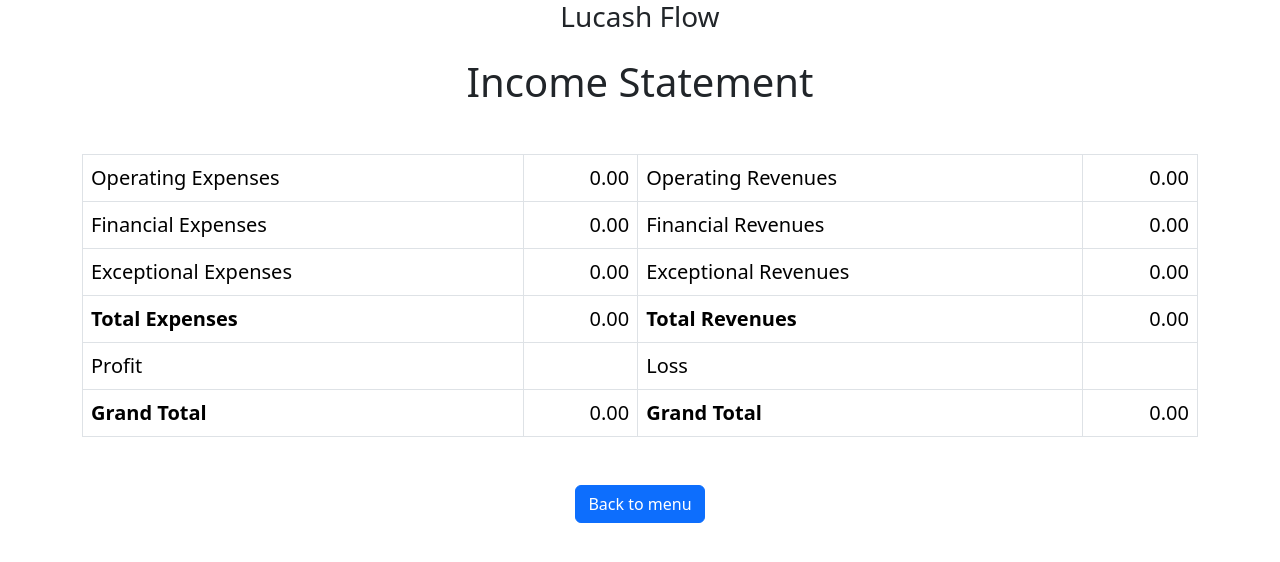
After one commit to Susu29/Lucash_Flow, a Django app: page /accounting/income_statement/ in a window 1280 px wide. The commit adds this page. Shown: the top 562 px of the page. Run offline with Django 5.2, Linux system fonts and the light colour scheme; parts of the project's set-up code (start-up, migrations or seed data) failed here and were passed over; some libraries are stand-ins or nearby versions.

Commit message:
Various improvements, income statement module ready

```diff
--- a/djangolucash/accounting/forms.py
+++ b/djangolucash/accounting/forms.py
@@ -51,6 +51,9 @@ class TransactionsHeaderForm(ModelForm):
     class Meta:
         model = TransactionHeader
         fields = "__all__"
+        help_texts = {
+            "date" : "Format - DD/MM/YYYY"
+        }
 
 class TransactionBaseInLineFormSet(BaseInlineFormSet):
     def clean(self):
--- /dev/null
+++ b/djangolucash/accounting/static/accounting/css/style.css
@@ -0,0 +1,7 @@
+.major_txt {
+    font-weight: bold;
+}
+
+.numbers {
+    text-align: right;
+}
--- a/djangolucash/accounting/templates/accounting/balance.html
+++ b/djangolucash/accounting/templates/accounting/balance.html
@@ -33,6 +33,7 @@
   </table>
 </div>
 
+
   <script>
   $(document).ready( function () {
       $('#balanceTable').DataTable(
--- /dev/null
+++ b/djangolucash/accounting/templates/accounting/income_statement.html
@@ -0,0 +1,69 @@
+{% extends "accounting/master.html" %} {% block content %}
+
+<div class="container mt-4">
+  <h1 class="text-center">Income Statement</h1>
+</div>
+<div class="container mt-5">
+  <table class="table table-bordered fs-5">
+  <thead>
+  </thead>
+  <tbody>
+      <tr>
+        <td>Operating Expenses</td>
+        <td class="numbers">{{totals.op_expenses|floatformat:2}}</td>
+        <td>Operating Revenues </td>
+        <td class="numbers">{{totals.op_revenues|floatformat:2}}</td>
+      </tr>
+      <tr>
+        <td>Financial Expenses</td>
+        <td class="numbers">{{totals.fi_expenses|floatformat:2}}</td>
+        <td>Financial Revenues </td>
+        <td class="numbers">{{totals.fi_revenues|floatformat:2}}</td>
+      </tr>
+      <tr>
+        <td>Exceptional Expenses</td>
+        <td class="numbers">{{totals.ex_expenses|floatformat:2}}</td>
+        <td>Exceptional Revenues </td>
+        <td class="numbers">{{totals.ex_revenues|floatformat:2}}</td>
+      </tr>
+      <tr>
+        <td class="major_txt">Total Expenses</td>
+        <td class="numbers">{{grand_total_expenses|floatformat:2}}</td>
+        <td class="major_txt">Total Revenues </td>
+        <td class="numbers">{{grand_total_revenues|floatformat:2}}</td>
+      </tr>
+      <tr>
+        <td>Profit</td>
+        <td class="numbers">{% if result > 0 %}{{result|floatformat:2}}{% endif %}</td>
+        <td>Loss</td>
+        <td class="numbers">{% if result < 0 %}{{result|floatformat:2}}{% endif %}</td>
+      <tr>
+        <td class="major_txt">Grand Total</td>
+        <td class="numbers">{{grand_total|floatformat:2}}</td>
+        <td class="major_txt">Grand Total</td>
+        <td class="numbers">{{grand_total|floatformat:2}}</td>
+      </tr>
+  </tbody>
+  </table>
+</div>
+
+<div class ="mt-5" style="display: flex; justify-content: center; gap: 15px">
+  <form action = "{% url 'accounting:index' %}">
+    <input class="btn btn-primary" type="submit" value="Back to menu"/>
+  </form>
+</div>
+
+
+  <script>
+  $(document).ready( function () {
+      $('#accountTable').DataTable(
+        {select: true,
+        order : [[0, 'asc']],
+        }
+      )
+  } );
+  </script>
+
+
+
+{% endblock %}
--- a/djangolucash/accounting/templates/accounting/index.html
+++ b/djangolucash/accounting/templates/accounting/index.html
@@ -6,8 +6,10 @@
     <li><a href="{% url 'accounting:suppliers' %}">Suppliers</a></li>
     <li><a href="{% url 'accounting:customers' %}">Customers</a></li>
     <li><a href="{% url 'accounting:transactions_headers' %}">Transactions</a></li>
-    <li><a href="{% url 'accounting:transactions_lines' %}">Ledger</a></li>
+    <li><a href="{% url 'accounting:ledger' %}">Ledger</a></li>
     <li><a href="{% url 'accounting:balance' %}">Balance</a></li>
+    <li><a href="{% url 'accounting:income_statement' %}">Income Statement</a></li>
+
 
 
 </ul>
--- a/djangolucash/accounting/templates/accounting/master.html
+++ b/djangolucash/accounting/templates/accounting/master.html
@@ -21,6 +21,8 @@
     />
     <script src="{% static 'accounting/datatables/js/dataTables.min.js' %}"></script>
 
+    <link rel="stylesheet" href="{% static 'accounting/css/style.css' %}">
+
     <title>{% block title %}Default Name{% endblock %}</title>
   </head>
 
@@ -39,7 +41,7 @@
     </div>
     {% block content %}
     <h1></h1>
-    <h1>To do - Master Template Actually Used</h1>
+    <h1>To do - The master template is in use on this template.</h1>
     {% endblock %}
   </body>
 </html>
--- a/djangolucash/accounting/urls.py
+++ b/djangolucash/accounting/urls.py
@@ -18,10 +18,12 @@ urlpatterns = [
     path("accounts/<int:pk>/delete_customers/", views.DeleteAccountsView.as_view(model=Customers), name="delete_customers"),
     path("transactions/add", views.add_transactions, name="add_transactions"),
     path("transactions/headers", views.TransactionsHeaderView.as_view(), name="transactions_headers"),
-    path("transactions/lines", views.TransactionsLineView.as_view(), name="transactions_lines"),
+    path("transactions/ledger", views.LedgerView.as_view(), name="ledger"),
     path("transactions/select_transactions/", views.SelectTransactionsView.as_view(), name="select_transactions"),
     path("accounts/<int:pk>/delete_transactions/", views.DeleteTransactionsView.as_view(model=TransactionHeader), name="delete_transactions"),
     path("balance/", views.BalanceView.as_view(), name="balance"),
+    path("income_statement/", views.IncomeStatementView.as_view(), name="income_statement"),
+
 
 
 
--- a/djangolucash/accounting/views.py
+++ b/djangolucash/accounting/views.py
@@ -49,6 +49,9 @@ class DeleteAccountsView(SuccessMessageMixin, DeleteView):
             return reverse('accounting:customers')
         elif self.model.__name__ == "Suppliers":
             return reverse('accounting:suppliers')
+        else:
+            return reverse('accounting:accounts')
+
 
 class ThirdPartyView(ListView):
     template_name = "accounting/thirdparty.html"
@@ -104,7 +107,7 @@ def add_transactions(request):
                 formset.instance = header
                 formset.save()
             messages.success(request, "Transaction created successfully.")
-            return redirect("accounting:transactions_lines")
+            return redirect("accounting:ledger")
     else:
         form = TransactionsHeaderForm()
         formset = TransactionsLinesFormSet()
@@ -118,10 +121,10 @@ class TransactionsHeaderView(ListView):
 
 
 
-class TransactionsLineView(ListView):
-    template_name = "accounting/transactions_lines.html"
+class LedgerView(ListView):
+    template_name = "accounting/ledger.html"
     model = TransactionLine
-    context_object_name = "transactionsline"
+    context_object_name = "ledger"
 
 
 class SelectTransactionsView(FormView): ### To be deleted soon
@@ -134,7 +137,7 @@ class SelectTransactionsView(FormView): ### To be deleted soon
 
 class DeleteTransactionsView(SuccessMessageMixin, DeleteView):
     template_name = "accounting/delete_transactions.html"
-    success_url = reverse_lazy('accounting:transactions_line')
+    success_url = reverse_lazy('accounting:ledger')
     success_message = ('Transaction deleted successfully.')
 
 class BalanceView(ListView):
@@ -154,3 +157,28 @@ class BalanceView(ListView):
         return (AccountsLink.objects.annotate(total_debit = Coalesce(Sum('transactionline__amount', filter=Q(transactionline__debit_credit="D")), Decimal(0)),
                                              total_credit = Coalesce(Sum('transactionline__amount', filter=Q(transactionline__debit_credit="C")), Decimal(0)))
                                              .annotate(total_balance = F("total_debit") - F("total_credit")))
+
+class IncomeStatementView(TemplateView):
+    template_name = "accounting/income_statement.html"
+
+    def get_context_data(self, **kwargs):
+        context = super().get_context_data(**kwargs)
+        an = (AccountsLink.objects.annotate(total_debit = Coalesce(Sum('transactionline__amount', filter=Q(transactionline__debit_credit="D")), Decimal(0)),
+                                             total_credit = Coalesce(Sum('transactionline__amount', filter=Q(transactionline__debit_credit="C")), Decimal(0)))
+                                             .annotate(total_balance = F("total_debit") - F("total_credit")))
+
+        context["totals"] = an.aggregate(
+        op_expenses=Coalesce(Sum('total_balance', filter=Q(sorting_account__startswith="60") | Q(sorting_account__startswith="61")| Q(sorting_account__startswith="62")| Q(sorting_account__startswith="63")| Q(sorting_account__startswith="64")| Q(sorting_account__startswith="65")| Q(sorting_account__startswith="68")), Decimal("0.00")),
+        fi_expenses=Coalesce(Sum('total_balance', filter=Q(sorting_account__startswith="66")), Decimal("0.00")),
+        ex_expenses=Coalesce(Sum('total_balance', filter=Q(sorting_account__startswith="67")), Decimal("0.00")),
+        op_revenues=Coalesce(-Sum('total_balance', filter=Q(sorting_account__startswith="70") | Q(sorting_account__startswith="71")| Q(sorting_account__startswith="72")| Q(sorting_account__startswith="73")| Q(sorting_account__startswith="74")| Q(sorting_account__startswith="75")| Q(sorting_account__startswith="78")), Decimal("0.00")),
+        fi_revenues=Coalesce(-Sum('total_balance', filter=Q(sorting_account__startswith="76")), Decimal("0.00")),
+        ex_revenues=Coalesce(-Sum('total_balance', filter=Q(sorting_account__startswith="77")), Decimal("0.00")),
+        )
+        context["grand_total_expenses"] = context["totals"]["op_expenses"] + context["totals"]["fi_expenses"] + context["totals"]["ex_expenses"]
+        context["grand_total_revenues"] = context["totals"]["op_revenues"] + context["totals"]["fi_revenues"] + context["totals"]["ex_revenues"]
+        context["result"] = context["grand_total_revenues"] - context["grand_total_expenses"]
+        context["grand_total"] = max(context["grand_total_revenues"],context["grand_total_expenses"])
+
+
+        return context
--- a/djangolucash/lucash/urls.py
+++ b/djangolucash/lucash/urls.py
@@ -16,9 +16,11 @@ Including another URLconf
 """
 from django.contrib import admin
 from django.urls import include, path
+from django.views.generic import RedirectView
 
 
 urlpatterns = [
+    path('', RedirectView.as_view(url="/accounting/", permanent=False)),
     path('admin/', admin.site.urls),
     path('accounting/', include('accounting.urls')),
 ]
```
Also changed, not shown: djangolucash/accounting/templates/accounting/ledger.html (renamed from djangolucash/accounting/templates/accounting/transactions_lines.html, +23 -9 lines).
